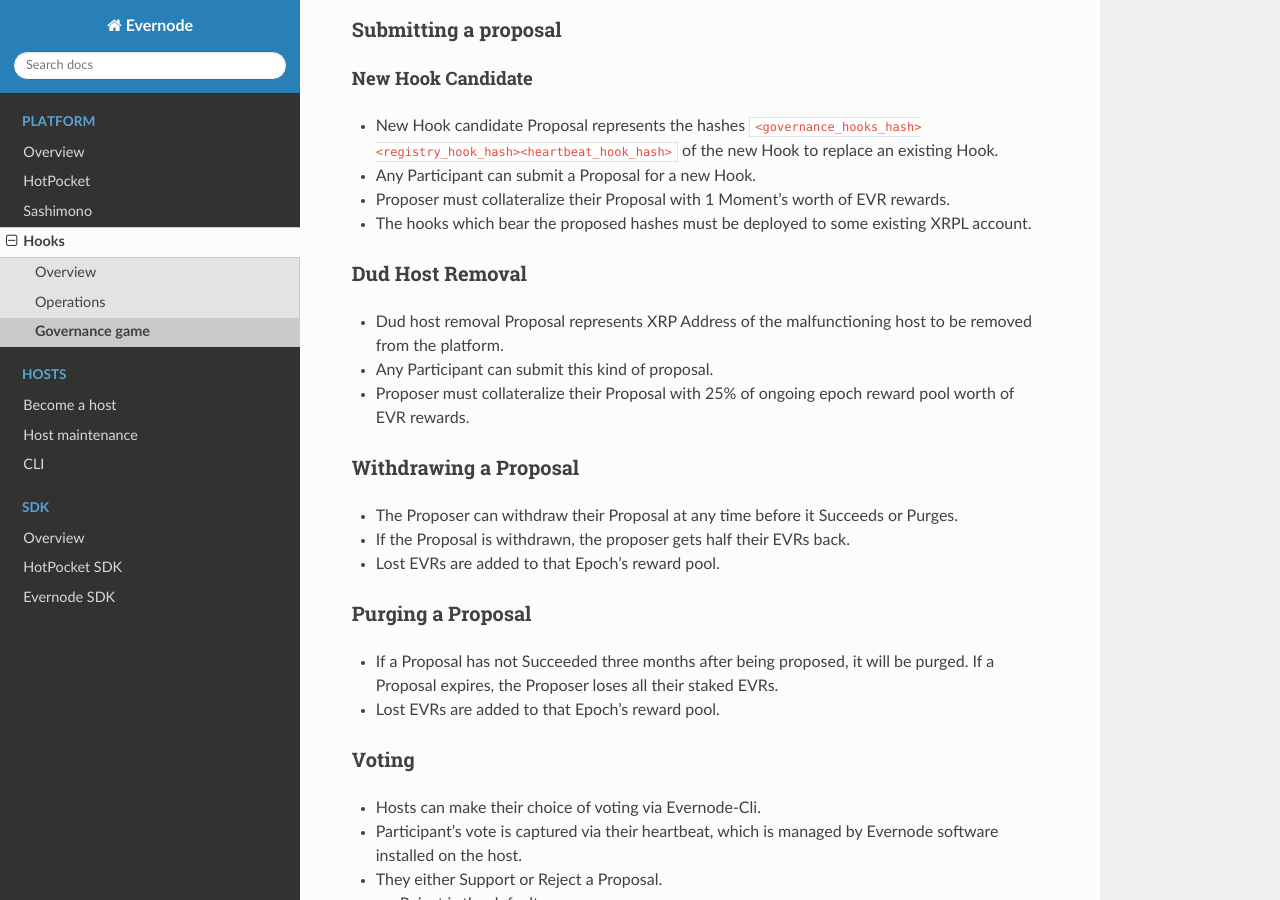
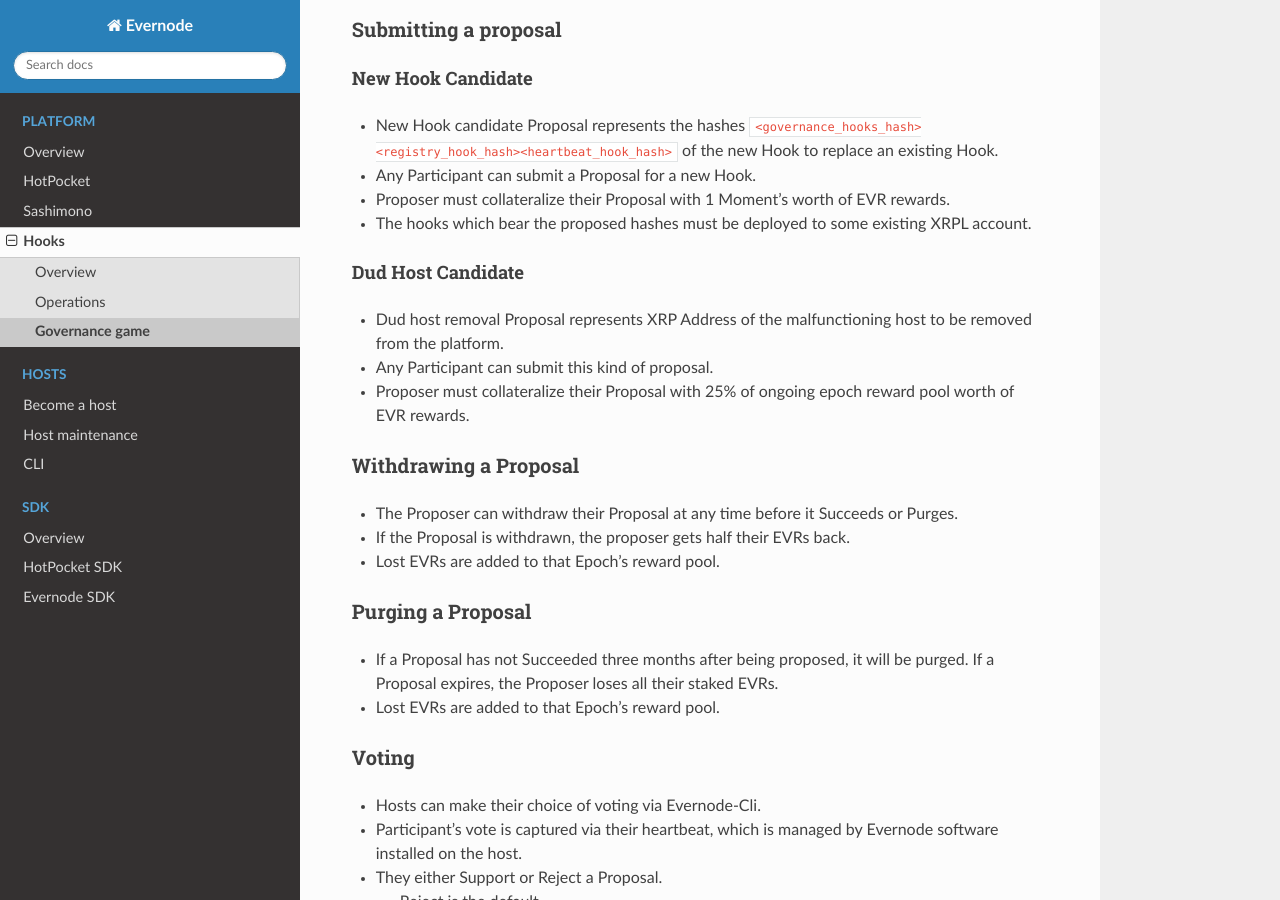
Before and after one commit to tequdev/evernode-docs, a Sphinx documentation site: the page built from docs/source/platform/hooks/governance-game.md, in a window 1280 px wide and 900 px high, scrolled down 834 px. Built offline with Sphinx 7.4.7 and the Read the Docs theme 2.0.0, drawn with Linux system fonts in a browser that asks for light colours.

Commit message:
Changed a wording and formatting

```diff
--- a/docs/source/platform/hooks/governance-game.md
+++ b/docs/source/platform/hooks/governance-game.md
@@ -29,7 +29,7 @@
 - Proposer must collateralize their Proposal with 1 Moment’s worth of EVR rewards.
 - The hooks which bear the proposed hashes must be deployed to some existing XRPL account.
 
-### Dud Host Removal
+#### Dud Host Candidate
 - Dud host removal Proposal represents XRP Address of the malfunctioning host to be removed from the platform.
 - Any Participant can submit this kind of proposal.
 - Proposer must collateralize their Proposal with 25% of ongoing epoch reward pool worth of EVR rewards.
```
